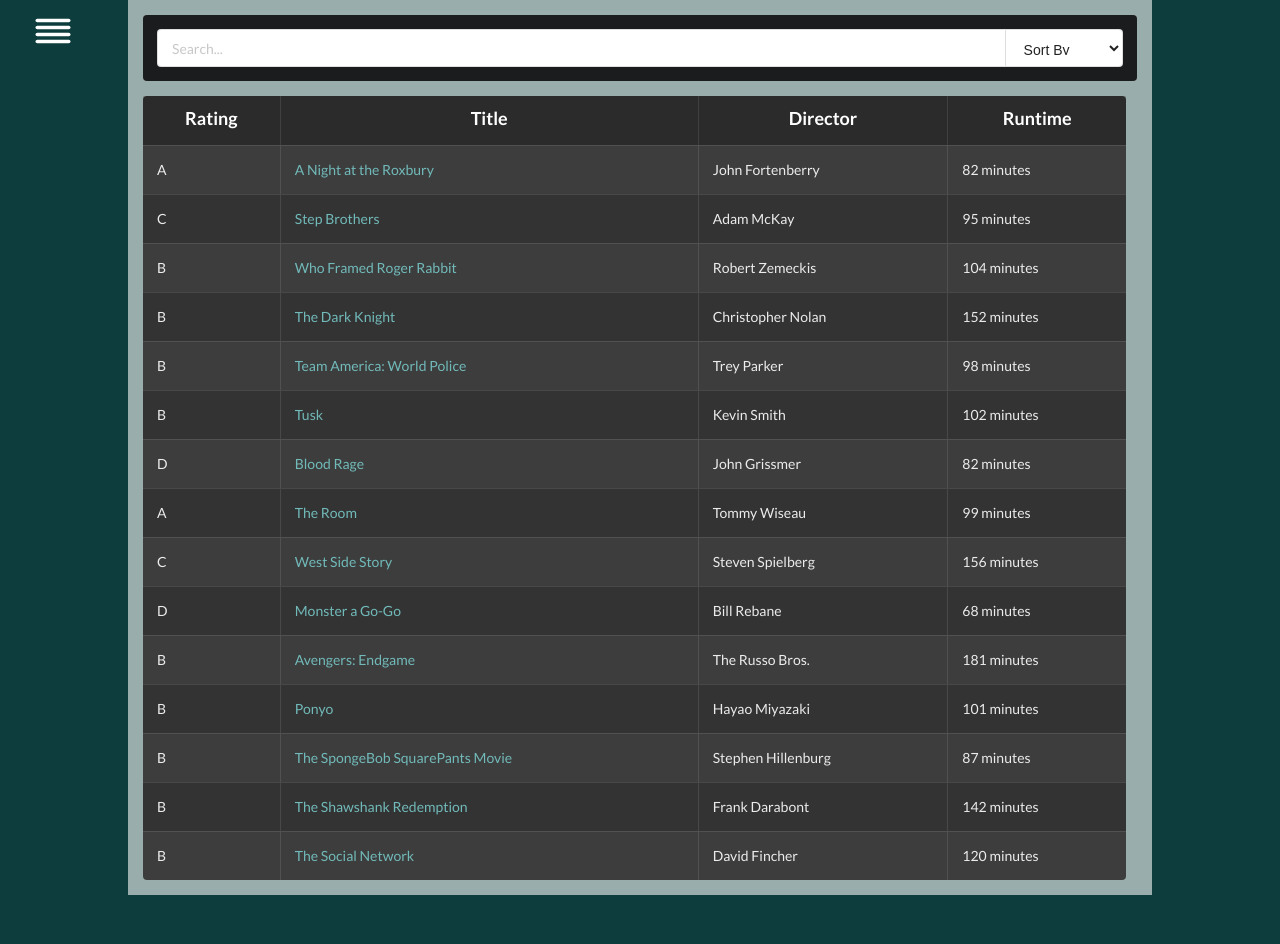
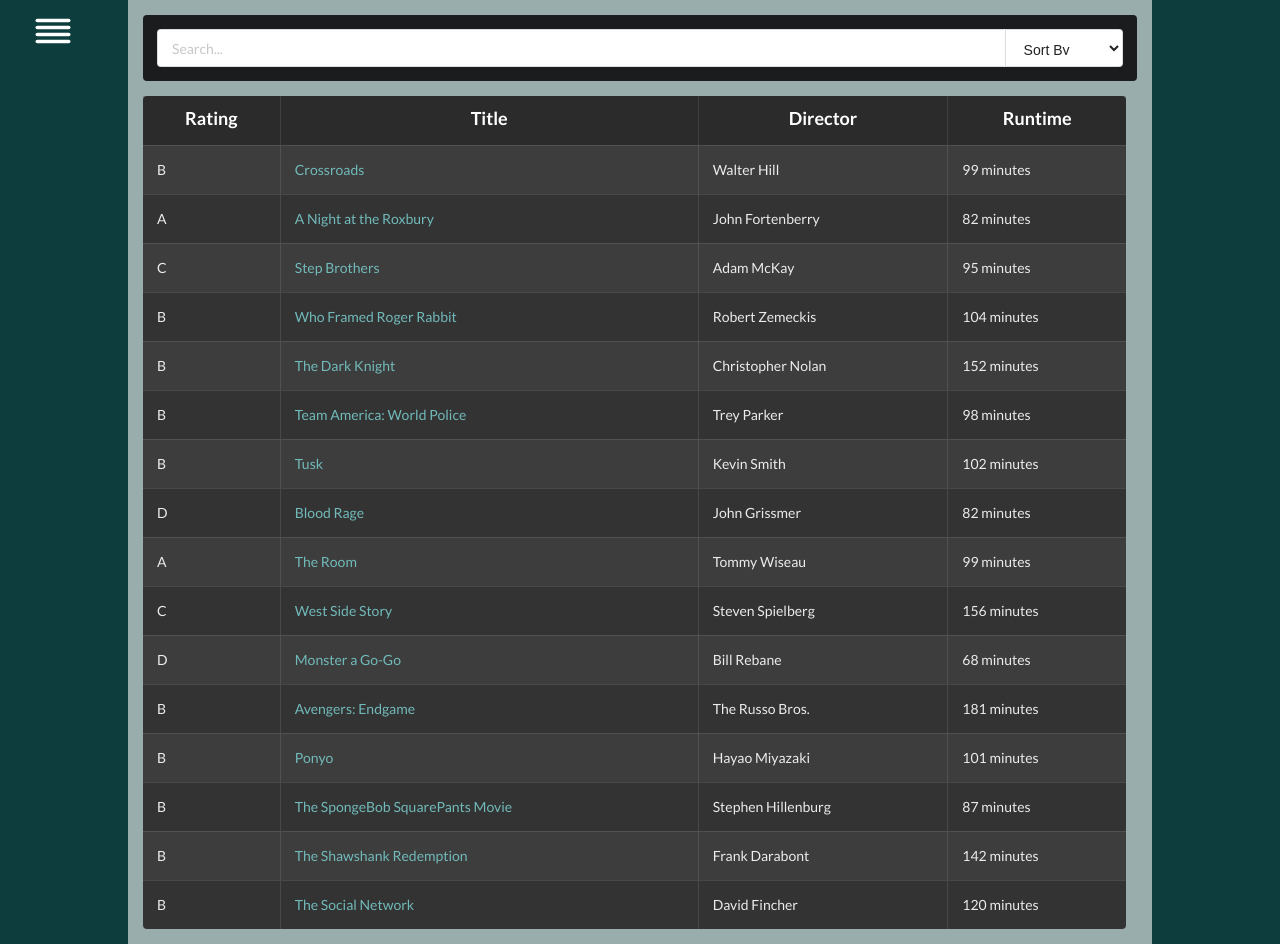
Before and after one commit to Ddupasquier/phase2Project-Flatiron, a React (Create React App) app: page /movies in a window 1280 px wide. Before the commit the page ends 895 px from the top, so only its background shows below. Built offline with nearby package versions, Linux system fonts and the light colour scheme; data requests are answered from the project's data file.

Commit message:
small updates and added local storage for sorting

```diff
--- a/db.json
+++ b/db.json
@@ -330,6 +330,27 @@
       "trailer": "https://www.youtube.com/embed/xp5jXz6Ho_M",
       "id": 15,
       "likes": 1000000
+    },
+    {
+      "title": "Crossroads",
+      "rating": "B",
+      "runtime": "99",
+      "release": "1986-03-14",
+      "director": "Walter Hill",
+      "writers": [
+        "John Fusco"
+      ],
+      "actors": [
+        "Ralph Macchio",
+        " Joe Seneca",
+        " Jami Gertz",
+        " Steve Vai",
+        " Tim Russ"
+      ],
+      "poster": "https://m.media-amazon.com/images/I/91KzXTc5jEL._SY679_.jpg",
+      "trailer": "https://www.youtube.com/embed/ntrCbhQw8yg",
+      "likes": 2,
+      "id": 16
     }
   ]
 }
--- a/src/Components/AddMovie.js
+++ b/src/Components/AddMovie.js
@@ -29,6 +29,7 @@
         actors: actors,
         poster: poster,
         trailer: trailer,
+        likes: 0,
       }),
     })
       .then((r) => r.json())
@@ -113,7 +114,7 @@
             onChange={(e) => setTrailer(e.target.value)}
             type="text"
             name="trailer"
-            placeholder="Trailer URL"
+            placeholder="Trailer URL (use embed link)"
             value={trailer}
           />
         </div>
--- a/src/Components/Card.js
+++ b/src/Components/Card.js
@@ -1,20 +1,16 @@
-import React from 'react';
-import { Link } from "react-router-dom"
+import React from "react";
+import { Link } from "react-router-dom";
 
 function Card({ id, title, poster, likes }) {
   return (
     <div className="ui card">
       <Link to={`/movies/${id}`} className="image">
-      <img
-        className="cardImage"
-        src={poster}
-        alt={title}
-      />
+        <img className="cardImage" src={poster} alt={title} />
       </Link>
       <div className="content">
         <h3>{title}</h3>
         <div className="meta">
-        <p>{likes}</p>
+          <p>{likes} Likes</p>
         </div>
       </div>
     </div>
--- a/src/Components/MovieDetails.js
+++ b/src/Components/MovieDetails.js
@@ -71,7 +71,9 @@
         <p>Directed By: {director}</p>
         <p>Written By: {writers.join(", ")}</p>
         <p>Starring: {actors.join(", ")}</p>
-        <p style={{color: "yellow"}}><b>{likes}</b> Likes</p>
+        <p style={{ color: "yellow" }}>
+          <b>{likes}</b> Likes
+        </p>
         <p>
           <button onClick={() => handleLikes("like")}>
             <FcIcon.FcLike />
--- a/src/Components/MovieList.js
+++ b/src/Components/MovieList.js
@@ -1,9 +1,13 @@
-import React, { useState } from "react";
+import React, { useState, useEffect } from "react";
 import Movie from "./Movie";
 
 function MovieList({ movies }) {
-  const [sortBy, setSortBy] = useState("");
+  const [sortBy, setSortBy] = useState(localStorage.getItem("sortBy") || "");
   const [search, setSearch] = useState("");
+
+  useEffect(() => {
+    localStorage.setItem("sortBy", sortBy);
+  }, [sortBy]);
 
   const sortedMovies = [...movies].sort(compare);
 
```
Lines whose indentation alone changed are shown as unchanged.
